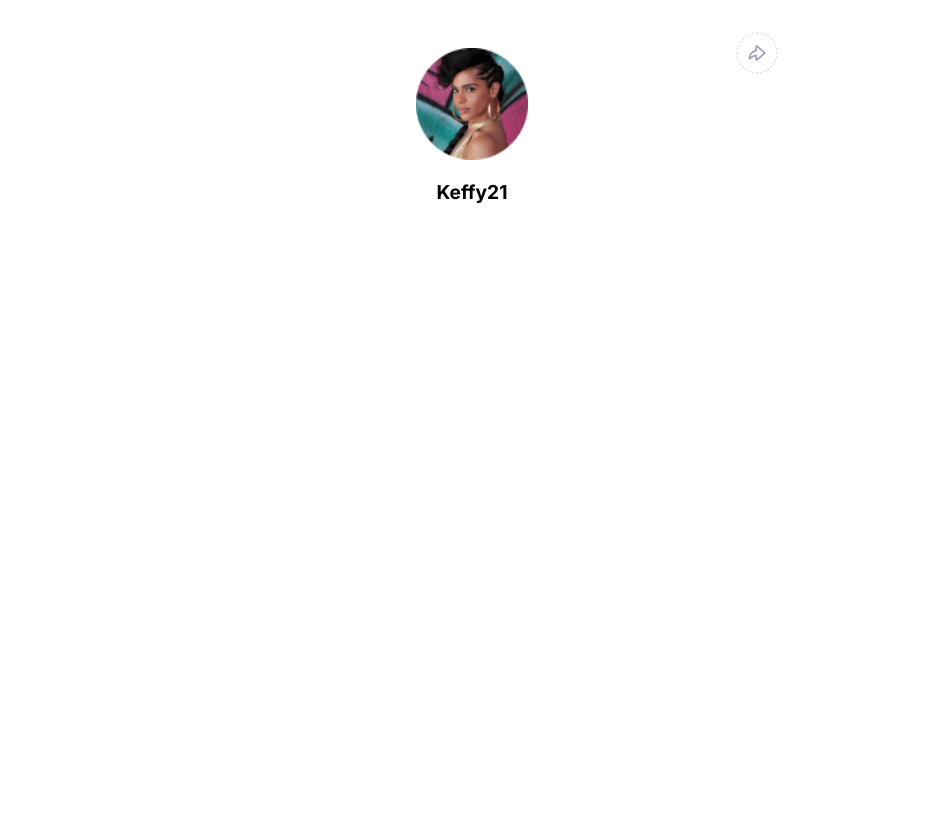
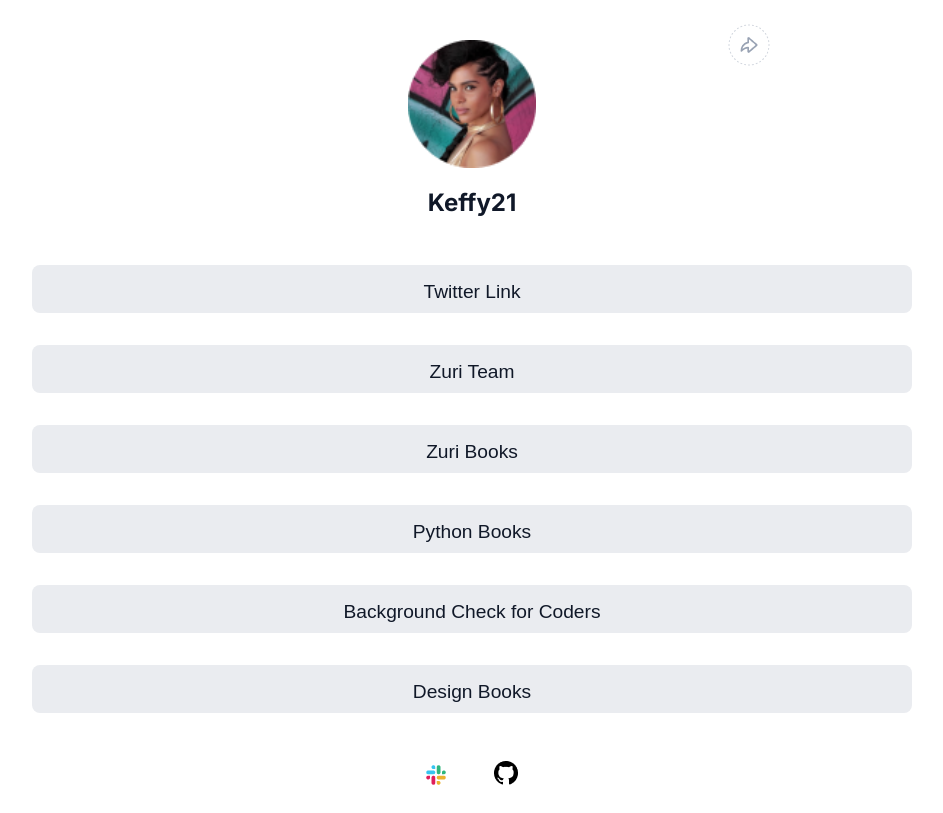
Before and after one commit to kef121/Frontend-task-1, a React (Create React App) app in the folder frontend1/: page / in a window 1280 px wide. Shown: the whole page, without its empty margins (168-1111 px from the left). Built offline with nearby package versions, Linux system fonts and the light colour scheme.

Commit message:
I just added the button links and socials

```diff
--- a/frontend1/src/App.js
+++ b/frontend1/src/App.js
@@ -1,5 +1,6 @@
 import React from "react";
 import './App.css';
+import Links from "./components/Links";
 import Profile from "./components/Profile";
 
 
@@ -7,6 +8,7 @@ function App() {
   return (
     <div className="App">
         <Profile />
+        <Links />
     </div>
   );
 }
--- /dev/null
+++ b/frontend1/src/components/Links.jsx
@@ -0,0 +1,23 @@
+import React from 'react'
+import Slack from '../assets/slack.png'
+import Github from '../assets/Github.png'
+import "./styles.css";
+
+const Links = () => {
+  return (
+    <section id="links">
+        <button id="twitter__link"><a href='https://twitter.com/keffy21'>Twitter Link</a></button>
+        <button id="btn__zuri"><a href='https://training.zuri.team/'>Zuri Team</a></button>
+        <button id="books"><a href='https://books.zuri.team'>Zuri Books</a></button>
+        <button id="books__python"><a href='https://books.zuri.team/'>Python Books</a></button>
+        <button id="pitch"><a href='https://background.zuri.team'>Background Check for Coders</a></button>
+        <button id="book__design"><a href='https://books.zuri.team/design-rules'>Design Books</a></button>
+        <div id='socials'>
+            <img id="slack-icon" alt="slack" src={Slack}></img>
+            <a href='https://github.com/kef121'><img id="github-icon" alt="github" src={Github}></img></a>
+        </div>
+    </section>
+  )
+}
+
+export default Links
--- a/frontend1/src/components/styles.css
+++ b/frontend1/src/components/styles.css
@@ -8,18 +8,19 @@
 
 section {
     text-align: center;
-    padding: 2rem;
+    padding: 1.5rem;
     background-color: white;
     font-family: 'Inter', sans-serif;
 }
 
 #profile_img {
     padding: 1rem 0;
-    width: 7rem;
+    width: 8rem;
 }
 
 #twitter {
-    font-size: 1.2rem;
+    font-size: 1.5rem;
+    color: #101828;
 }
 
 #slack {
@@ -30,3 +31,41 @@ section {
     position: absolute;
     margin-left: 20rem;
 }
+
+#links button  {
+    width: 55rem;
+    border: none;
+    padding: 1rem;
+    border-radius: 8px;
+    height: 3rem;
+    background-color: #EAECF0;
+    text-align: center;
+    align-items: center;
+    cursor: pointer;
+    margin-bottom: 2rem;
+    transition: all 0.3s;
+}
+
+
+
+#links button:hover {
+    background-color: #D0D5DD;
+}
+
+#links button a {
+    text-decoration: none;
+    color: #101828;
+    text-align: center;
+    font-size: 1.2rem;
+}
+
+#socials{
+    display: flex;
+    justify-content: center;
+    align-items: center;
+    margin-top: 1rem;
+}
+
+#socials img {
+    padding: 0 1.5rem;
+}
```
